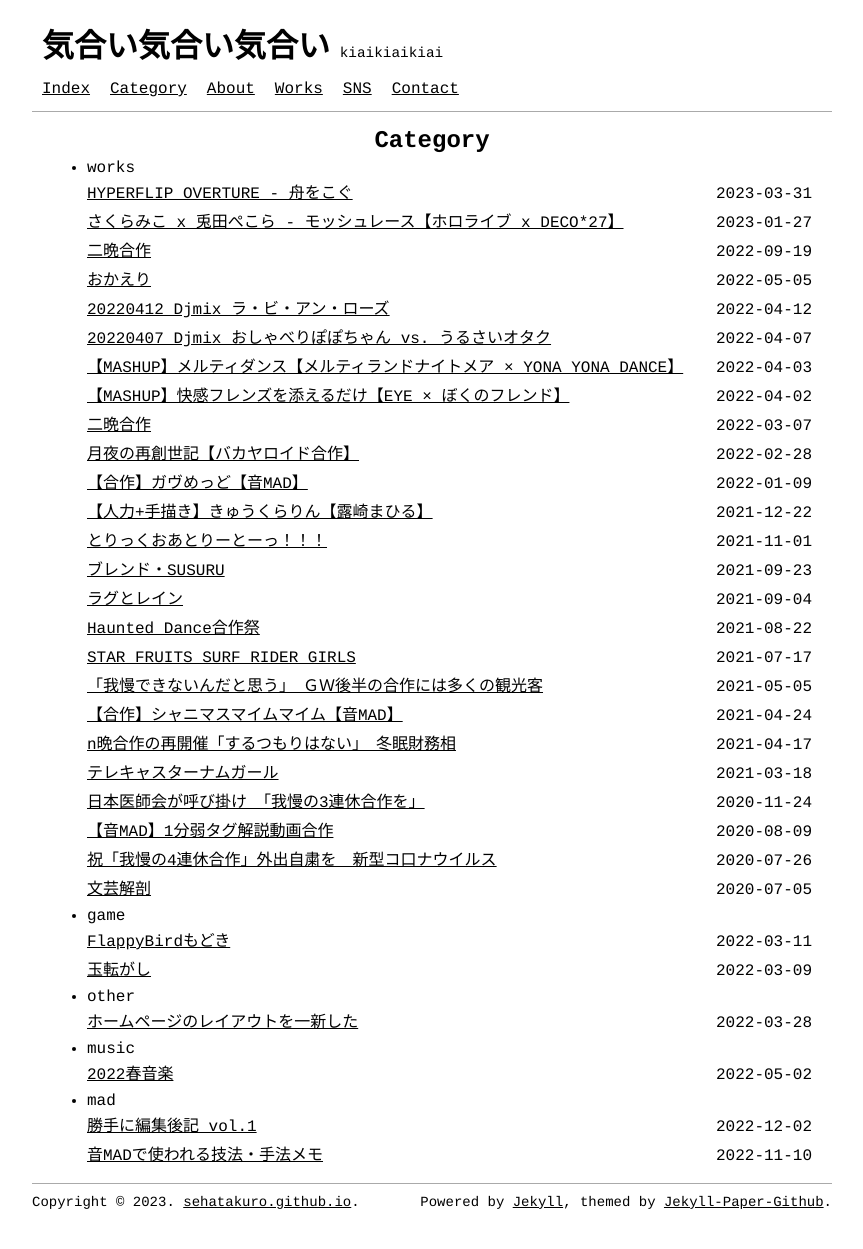
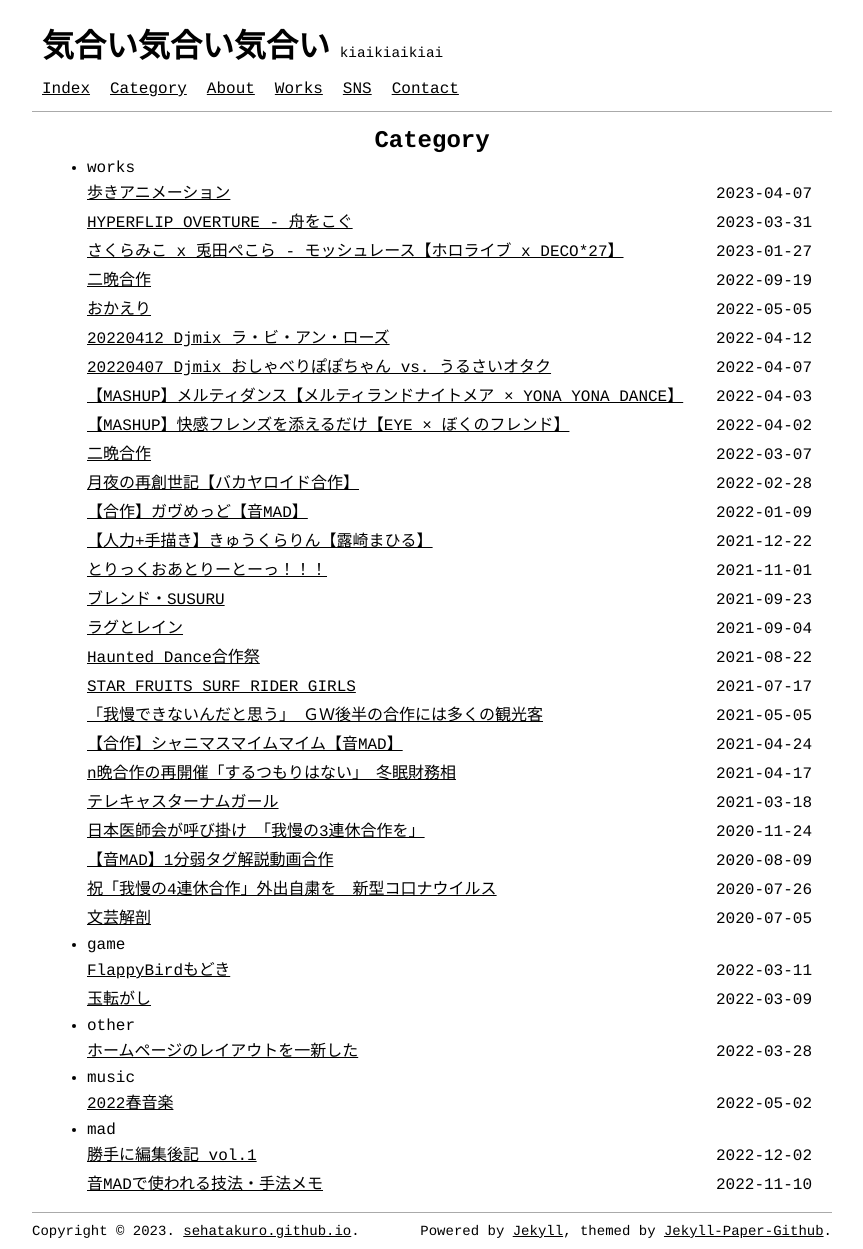
Before and after one commit to SehataKuro/SehataKuro.github.io, a Jekyll site: the page built from pages/categories.html, in a window 1280 px wide. Shown: the whole page, without its empty margins (208-1071 px from the left). Built offline with Jekyll 4.4.1, drawn with Linux system fonts in a browser that asks for light colours; before the commit the page ends 1220 px from its top, so only the background shows below that.

Commit message:
moshraceGIF

```diff
--- a/_posts/2023-01-27-moshrace.markdown
+++ b/_posts/2023-01-27-moshrace.markdown
@@ -14,6 +14,8 @@ description: ""
 
 イントロ、サビパートの映像編集
 
+制作期間:2022/12~2023/1/25
+
 <video controls width="100%" autoplay loop muted="true" src="/works/moshrace.mp4" type="video/mp4" >
  Sorry, your browser doesn't support embedded videos.
 </video>
--- a/_posts/2023-03-31-hyperflip_overture.markdown
+++ b/_posts/2023-03-31-hyperflip_overture.markdown
@@ -16,5 +16,7 @@ description: ""
 <https://archive.org/details/lf205mp3>
 <https://lostfrog.bandcamp.com/album/hyperflip-overture>
 
+制作期間:2022/5/30~2023/2/25
+
 これは初期に作ったデモ版です。
 <https://on.soundcloud.com/REGax>
--- /dev/null
+++ b/_posts/2023-04-07-walkmotion.markdown
@@ -0,0 +1,15 @@
+---
+layout: post
+title:  "歩きアニメーション"
+date: 2023-04-07
+last_modified_at: 2023-04-07
+categories: [works]
+tags: []
+image: "/works/2023-04-06 22-42-05.mp4"
+thumb: "/works/2023-04-06 22-42-05.mp4"
+description: ""
+---
+
+<video controls width="100%" autoplay loop muted="true" src="/works/2023-04-06%2022-42-05.mp4" type="video/mp4" >
+ Sorry, your browser doesn't support embedded videos.
+</video>
```
Also changed, not shown: other parts of _posts/2023-01-27-moshrace.markdown (+1 -1 lines), thumbs/moshrace.png (deleted), 2 other files.
